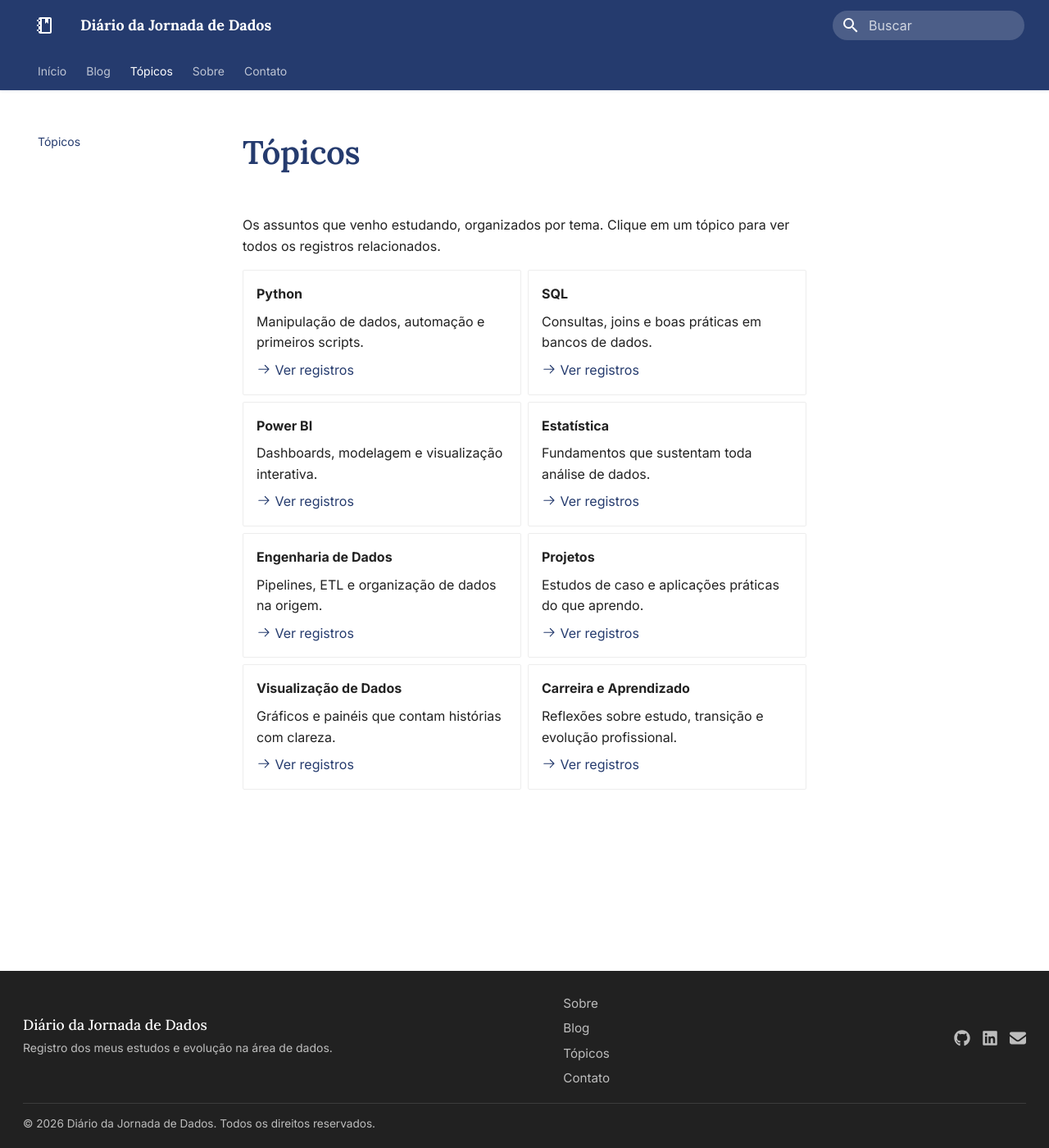
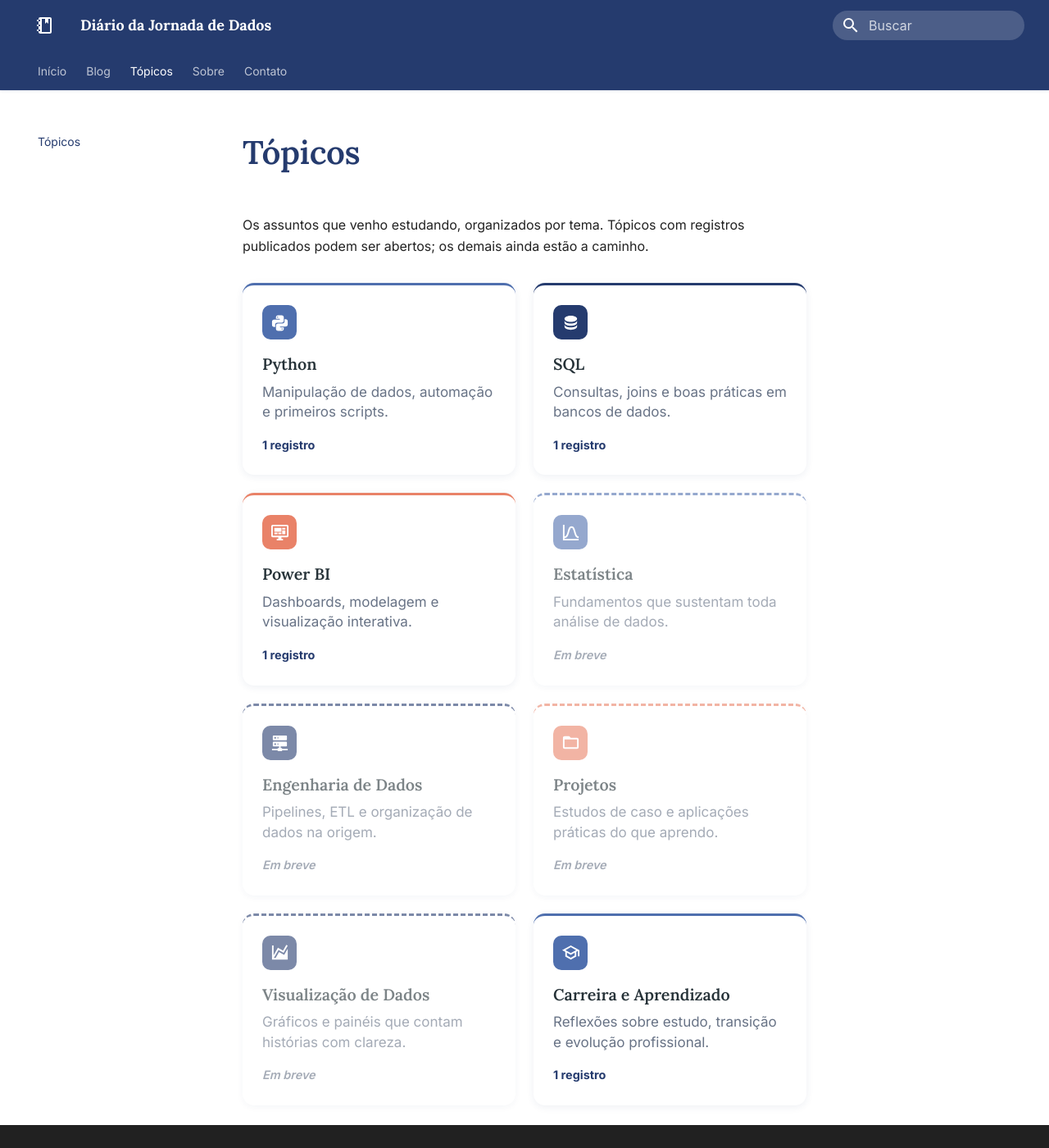
Before and after one commit to erica-luuz/diario-jornada-dados, an MkDocs documentation site: the page built from docs/topicos.md, in a window 1280 px wide and 1400 px high. Shown: the whole window at 82% size. Built offline with MkDocs 1.6.1 and Material for MkDocs 9.7.7, drawn with Linux system fonts in a browser that asks for light colours.

Commit message:
Torna a pagina Topicos dinamica: contagem e estado vazio
Cada card de topico mostra a quantidade de registros, contada
automaticamente a partir dos posts do blog. Topicos sem nenhum post
ficam visualmente diferenciados e mostram Em breve em vez de link
para uma pagina de categoria inexistente.

Co-Authored-By: Claude Sonnet 5 <noreply@anthropic.com>

```diff
--- a/docs/stylesheets/extra.css
+++ b/docs/stylesheets/extra.css
@@ -284,6 +284,43 @@ h1, h2, h3, h4,
   font-size: 0.85rem;
   line-height: 1.45;
   margin: 0;
+}
+
+.diario-topic-card__count {
+  display: inline-block;
+  margin-top: 0.8rem;
+  font-size: 0.72rem;
+  font-weight: 700;
+  color: var(--diario-blue-deep);
+}
+
+.diario-topic-card__count--empty {
+  color: var(--diario-text-secondary);
+  font-weight: 600;
+  font-style: italic;
+}
+
+.diario-topic-card--empty {
+  opacity: 0.6;
+  cursor: default;
+  border-top-style: dashed;
+}
+
+.diario-topic-card--empty:hover {
+  transform: none;
+  box-shadow: 0 2px 10px rgba(37, 59, 110, 0.08);
+}
+
+/* Grid da pagina Topicos (dentro da coluna de conteudo padrao) */
+.diario-topics-page__grid {
+  display: grid;
+  grid-template-columns: repeat(2, 1fr);
+  gap: 1.1rem;
+  margin-top: 1.6rem;
+}
+
+@media screen and (max-width: 44.9375em) {
+  .diario-topics-page__grid { grid-template-columns: 1fr; }
 }
 
 /* ---------- Últimas anotações ---------- */
--- a/docs/topicos.md
+++ b/docs/topicos.md
@@ -1,55 +1,4 @@
-# Tópicos
-
-Os assuntos que venho estudando, organizados por tema. Clique em um tópico para ver todos os registros relacionados.
-
-<div class="grid cards" markdown>
-
-- **Python**
-
-    Manipulação de dados, automação e primeiros scripts.
-
-    [:octicons-arrow-right-24: Ver registros](blog/category/python/)
-
-- **SQL**
-
-    Consultas, joins e boas práticas em bancos de dados.
-
-    [:octicons-arrow-right-24: Ver registros](blog/category/sql/)
-
-- **Power BI**
-
-    Dashboards, modelagem e visualização interativa.
-
-    [:octicons-arrow-right-24: Ver registros](blog/category/power-bi/)
-
-- **Estatística**
-
-    Fundamentos que sustentam toda análise de dados.
-
-    [:octicons-arrow-right-24: Ver registros](blog/category/estatistica/)
-
-- **Engenharia de Dados**
-
-    Pipelines, ETL e organização de dados na origem.
-
-    [:octicons-arrow-right-24: Ver registros](blog/category/engenharia-de-dados/)
-
-- **Projetos**
-
-    Estudos de caso e aplicações práticas do que aprendo.
-
-    [:octicons-arrow-right-24: Ver registros](blog/category/projetos/)
-
-- **Visualização de Dados**
-
-    Gráficos e painéis que contam histórias com clareza.
-
-    [:octicons-arrow-right-24: Ver registros](blog/category/visualizacao-de-dados/)
-
-- **Carreira e Aprendizado**
-
-    Reflexões sobre estudo, transição e evolução profissional.
-
-    [:octicons-arrow-right-24: Ver registros](blog/category/carreira-e-aprendizado/)
-
-</div>
+---
+template: topicos.html
+title: Tópicos
+---
--- /dev/null
+++ b/overrides/topicos.html
@@ -0,0 +1,51 @@
+{% extends "main.html" %}
+
+{% block content %}
+  <h1>Tópicos</h1>
+  <p>Os assuntos que venho estudando, organizados por tema. Tópicos com registros publicados podem ser abertos; os demais ainda estão a caminho.</p>
+
+  {% set blog_plugin = config.plugins.get("material/blog") %}
+  {% set category_counts = {} %}
+  {% set category_urls = {} %}
+  {% if blog_plugin %}
+    {% for post in blog_plugin.blog.posts %}
+      {% for cat in post.categories %}
+        {% set _ = category_counts.update({cat.title: category_counts.get(cat.title, 0) + 1}) %}
+        {% set _ = category_urls.update({cat.title: cat.url}) %}
+      {% endfor %}
+    {% endfor %}
+  {% endif %}
+
+  {% set topics = [
+    {"name": "Python", "icon": "material/language-python", "color": "#4F6FAE", "desc": "Manipulação de dados, automação e primeiros scripts."},
+    {"name": "SQL", "icon": "material/database", "color": "#253B6E", "desc": "Consultas, joins e boas práticas em bancos de dados."},
+    {"name": "Power BI", "icon": "material/monitor-dashboard", "color": "#E98268", "desc": "Dashboards, modelagem e visualização interativa."},
+    {"name": "Estatística", "icon": "material/chart-bell-curve", "color": "#4F6FAE", "desc": "Fundamentos que sustentam toda análise de dados."},
+    {"name": "Engenharia de Dados", "icon": "material/server-network", "color": "#253B6E", "desc": "Pipelines, ETL e organização de dados na origem."},
+    {"name": "Projetos", "icon": "material/folder-outline", "color": "#E98268", "desc": "Estudos de caso e aplicações práticas do que aprendo."},
+    {"name": "Visualização de Dados", "icon": "material/chart-areaspline", "color": "#253B6E", "desc": "Gráficos e painéis que contam histórias com clareza."},
+    {"name": "Carreira e Aprendizado", "icon": "material/school-outline", "color": "#4F6FAE", "desc": "Reflexões sobre estudo, transição e evolução profissional."}
+  ] %}
+
+  <div class="diario-topics-page__grid">
+    {% for topic in topics %}
+      {% set count = category_counts.get(topic.name, 0) %}
+      {% set cat_url = category_urls.get(topic.name) %}
+      {% if count > 0 and cat_url %}
+        <a class="diario-topic-card" style="--diario-topic-color:{{ topic.color }}" href="{{ cat_url | url }}">
+          <span class="diario-topic-card__icon">{% include ".icons/" ~ topic.icon ~ ".svg" %}</span>
+          <p class="diario-topic-card__title">{{ topic.name }}</p>
+          <p class="diario-topic-card__desc">{{ topic.desc }}</p>
+          <span class="diario-topic-card__count">{{ count }} {{ "registro" if count == 1 else "registros" }}</span>
+        </a>
+      {% else %}
+        <div class="diario-topic-card diario-topic-card--empty" style="--diario-topic-color:{{ topic.color }}">
+          <span class="diario-topic-card__icon">{% include ".icons/" ~ topic.icon ~ ".svg" %}</span>
+          <p class="diario-topic-card__title">{{ topic.name }}</p>
+          <p class="diario-topic-card__desc">{{ topic.desc }}</p>
+          <span class="diario-topic-card__count diario-topic-card__count--empty">Em breve</span>
+        </div>
+      {% endif %}
+    {% endfor %}
+  </div>
+{% endblock %}
```
